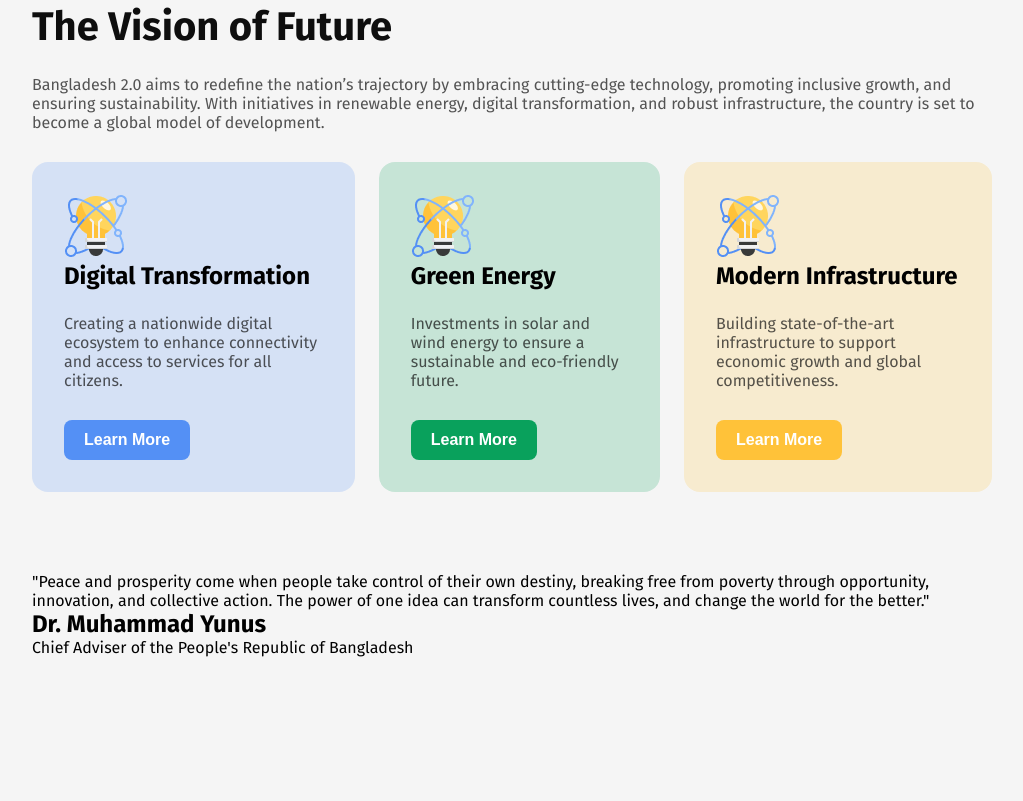
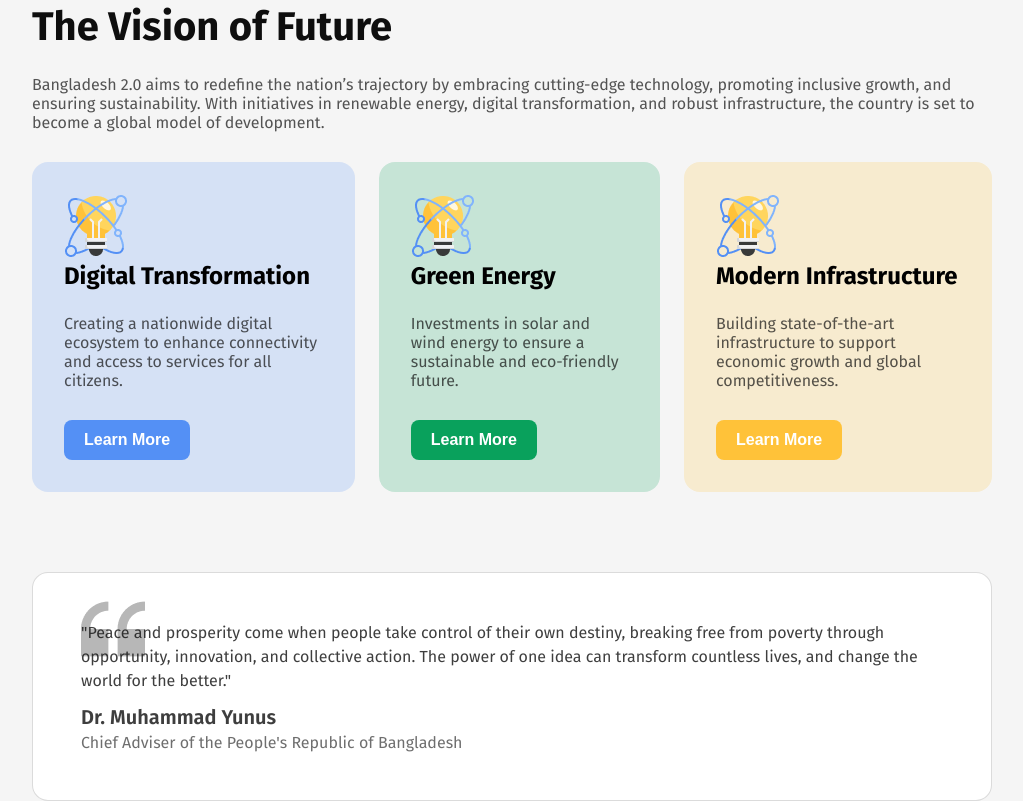
Before and after one commit to noboKumar/PH-assignment-01, a plain HTML site: page index.html in a window 1280 px wide. Shown: the part 1193-1994 px from the top of the page, without its empty margins (128-1151 px from the left). Before the commit the page ends 1850 px from the top, so only its background shows below. Drawn offline with Linux system fonts and the light colour scheme.

Commit message:
add quote style

```diff
--- a/style.css
+++ b/style.css
@@ -145,7 +145,7 @@ header {
 #vision-card-3 {
   background-color: rgb(247, 235, 207);
 }
-.learn-more-btn{
+.learn-more-btn {
   border-radius: 8px;
   padding: 11px 20px 11px 20px;
   color: rgb(255, 255, 255);
@@ -154,30 +154,59 @@ header {
   border: none;
   cursor: pointer;
 }
-#learn-more-btn-1{
+#learn-more-btn-1 {
   background-color: rgb(84, 144, 245);
 }
-#learn-more-btn-1:hover{
+#learn-more-btn-1:hover {
   background-color: rgba(84, 143, 245, 0.692);
 }
-#learn-more-btn-1:active{
+#learn-more-btn-1:active {
   background-color: rgb(84, 144, 245);
 }
-#learn-more-btn-2{
+#learn-more-btn-2 {
   background-color: rgb(9, 161, 92);
 }
-#learn-more-btn-2:hover{
+#learn-more-btn-2:hover {
   background-color: rgba(9, 161, 93, 0.605);
 }
-#learn-more-btn-2:active{
+#learn-more-btn-2:active {
   background-color: rgb(9, 161, 92);
 }
-#learn-more-btn-3{
+#learn-more-btn-3 {
   background-color: rgb(255, 194, 57);
 }
-#learn-more-btn-3:hover{
+#learn-more-btn-3:hover {
   background-color: rgba(255, 196, 57, 0.622);
 }
-#learn-more-btn-3:active{
+#learn-more-btn-3:active {
   background-color: rgb(255, 196, 57);
 }
+.quote {
+  background: url(./assets/quote-bg.png);
+  background-repeat: no-repeat;
+  background-position: 48px 24px;
+  padding: 48px;
+  border: 1px solid rgba(14, 14, 14, 0.15);
+  border-radius: 16px;
+  background-color: rgb(255, 255, 255);
+}
+.quote-text {
+  color: rgba(14, 14, 14, 0.8);
+  font-size: 16px;
+  font-weight: 400;
+  line-height: 24px;
+}
+.narrator{
+  margin-top: 12px;
+}
+.narrator h2 {
+  color: rgba(14, 14, 14, 0.8);
+  font-size: 20px;
+  font-weight: 600;
+}
+.narrator p {
+  color: rgba(14, 14, 14, 0.6);
+  font-size: 16px;
+  font-weight: 400;
+  margin-top: 4px;
+}
```
